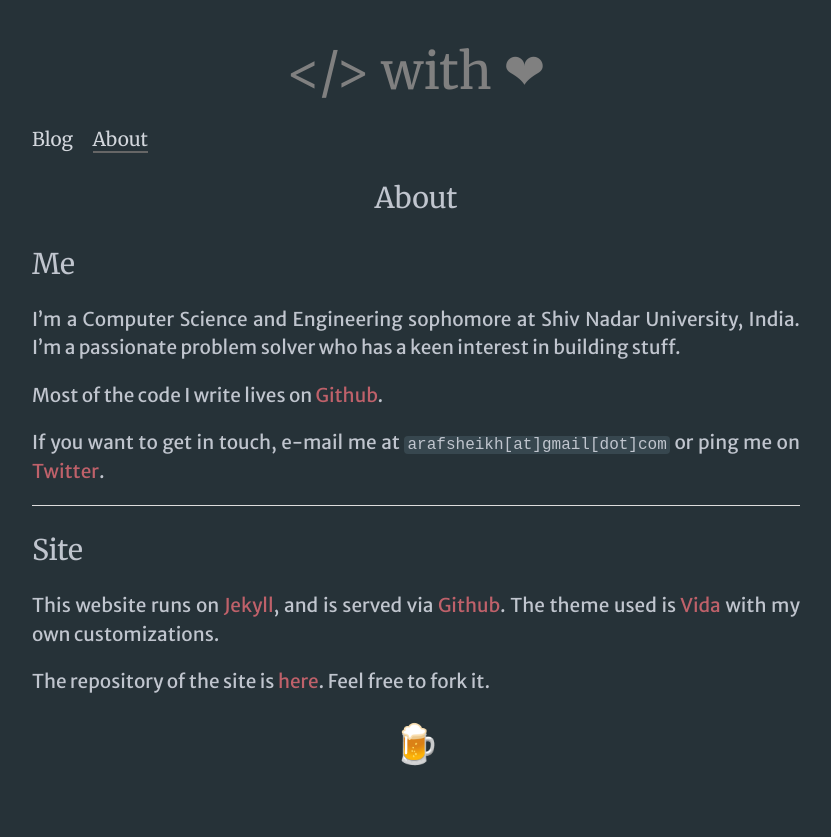
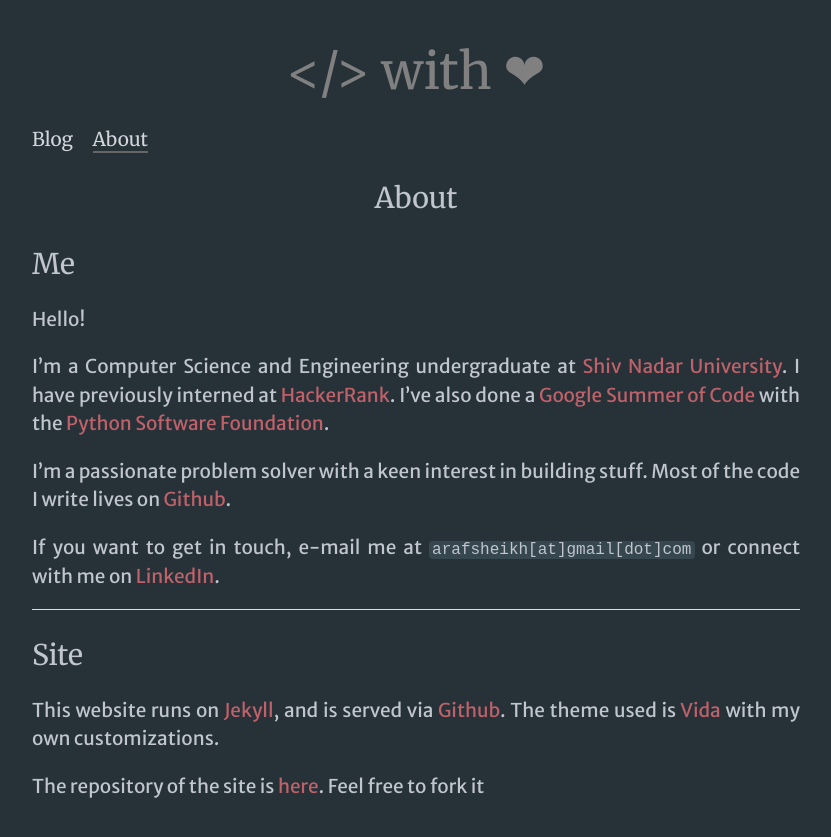
Before and after one commit to arafsheikh/arafsheikh.github.io, a Jekyll site: the page built from about.md, in a window 1280 px wide. Shown: the top 837 px of the page, without its empty margins (224-1055 px from the left). Built offline with Jekyll 4.4.1, drawn with Linux system fonts in a browser that asks for light colours.

Commit message:
Update about.md

```diff
--- a/about.md
+++ b/about.md
@@ -6,11 +6,13 @@ permalink: /about/
 
 ## Me
 
-I'm a Computer Science and Engineering sophomore at Shiv Nadar University, India. I'm a passionate problem solver who has a keen interest in building stuff.
+Hello!
 
-Most of the code I write lives on [Github](https://www.github.com/arafsheikh).
+I'm a Computer Science and Engineering undergraduate at [Shiv Nadar University](http://www.snu.edu.in/). I have previously interned at [HackerRank](https://hackerrank.com). I've also done a [Google Summer of Code](https://summerofcode.withgoogle.com/) with the [Python Software Foundation](https://www.python.org/psf/).
 
-If you want to get in touch, e-mail me at `arafsheikh[at]gmail[dot]com` or ping me on [Twitter](https://twitter.com/arafsheikh).
+I'm a passionate problem solver with a keen interest in building stuff. Most of the code I write lives on [Github](https://www.github.com/arafsheikh).
+
+If you want to get in touch, e-mail me at `arafsheikh[at]gmail[dot]com` or connect with me on [LinkedIn](https://www.linkedin.com/in/sheikharaf/).
 
 -----------------------
 
@@ -18,6 +20,4 @@ If you want to get in touch, e-mail me at `arafsheikh[at]gmail[dot]com` or ping
 
 This website runs on [Jekyll](http://jekyllrb.com/), and is served via [Github](https://github.com/). The theme used is [Vida](https://github.com/syaning/vida) with my own customizations.
 
-The repository of the site is [here](https://github.com/arafsheikh/arafsheikh.github.io). Feel free to fork it.
-
-<div style="font-size:2em;text-align:center"><span style="color:#263238;">🍺</span></div>
+The repository of the site is [here](https://github.com/arafsheikh/arafsheikh.github.io). Feel free to fork it
```
